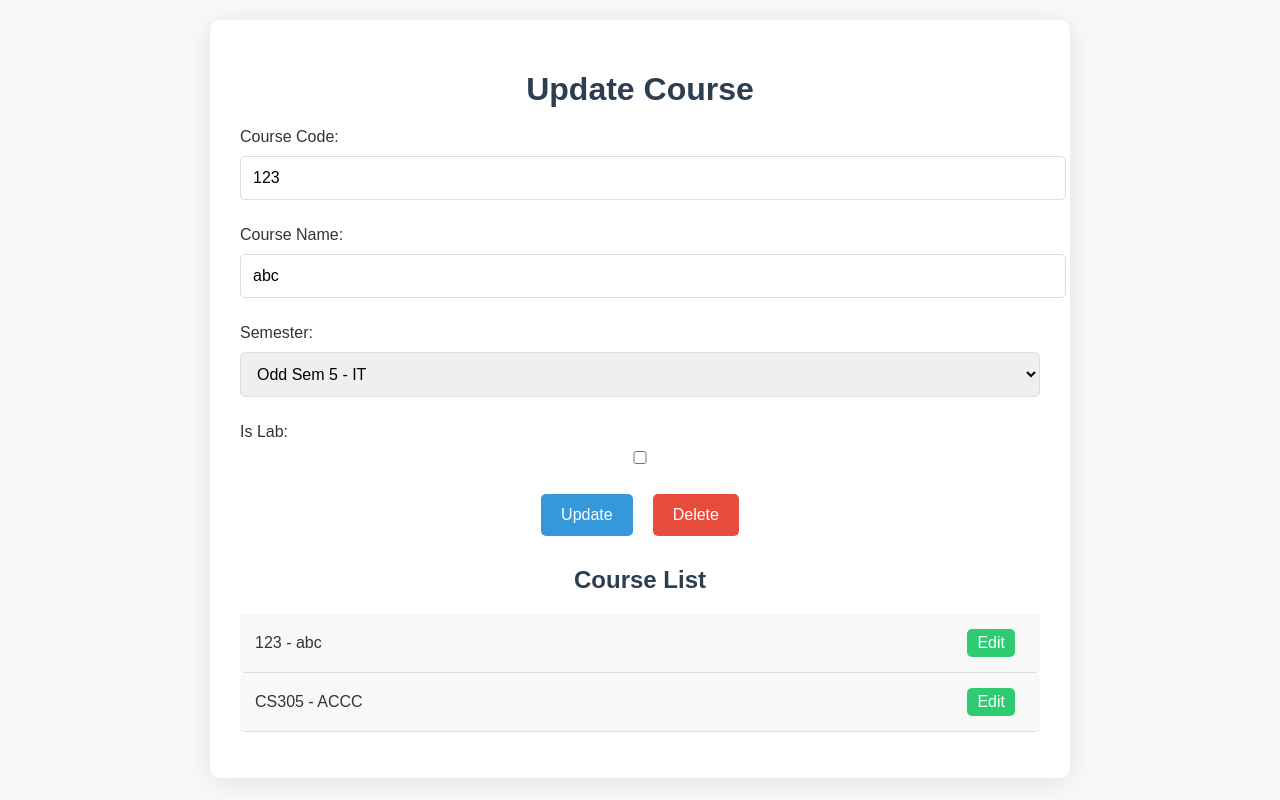
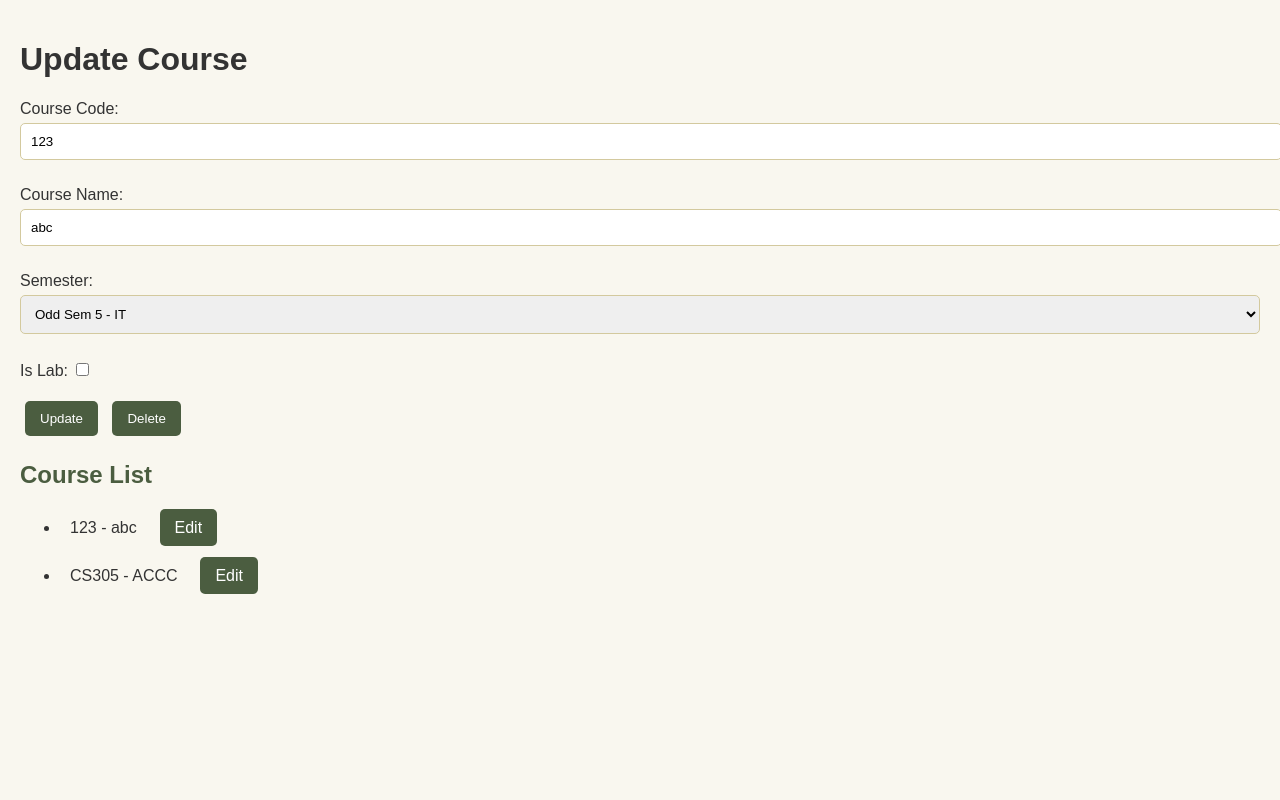
Before and after one commit to Kaditya67/Attrendance-System, a Django app: page /courses/delete/1/ in a window 1280 px wide. Run offline with Django 5.2, Linux system fonts and the light colour scheme; data comes from the database, SQL or seed files in the repository; both versions use the stored data as it was after the commit.

Commit message:
done with crud of teachers, staff and courses. updated UI

```diff
--- a/Attrendance-System-main/attendence/myapp/forms.py
+++ b/Attrendance-System-main/attendence/myapp/forms.py
@@ -528,4 +528,10 @@ class TeacherForm(forms.ModelForm):
             raise forms.ValidationError("Please enter a valid email address.")
         return email
 
+from .models import Staff
+class StaffForm(forms.ModelForm):
+    class Meta:
+        model = Staff
+        fields = ['user', 'position', 'assigned_department', 'staff_id']
+
 #,,,,,,,,,,,,,,,,,,,,,,,,,,,,,,,#
--- a/Attrendance-System-main/attendence/myapp/urls.py
+++ b/Attrendance-System-main/attendence/myapp/urls.py
@@ -97,10 +97,15 @@ urlpatterns = [
     path('courses/update/<int:pk>/', views.manage_courses, name='update_course'),  # This is handled by the same view
     path('courses/delete/<int:pk>/',views. manage_courses, name='delete_course'),  # This is handled by the same view
 
-     path('manage_teacher/', views.manage_teacher, name='add_teacher'),  # For adding a teacher
+    path('manage_teacher/', views.manage_teacher, name='add_teacher'),  # For adding a teacher
     path('manage_teacher/<int:pk>/', views.manage_teacher, name='update_teacher'),  # For updating a teacher
     path('delete_teacher/<int:pk>/', views.delete_teacher, name='delete_teacher'),  # For deleting a teacher
     path('teachers/', views.TeacherListView.as_view(), name='teacher_list'),  # For listing all teachers
+
+    path('manage_staff/', views.manage_staff, name='add_staff'),  # For adding staff
+    path('manage_staff/<int:pk>/', views.manage_staff, name='update_staff'),  # For updating staff
+    path('delete_staff/<int:pk>/', views.delete_staff, name='delete_staff'),  # For deleting staff
+    path('staff/', views.StaffListView.as_view(), name='staff_list'),  # Staff list view
 
 ]
 
--- a/Attrendance-System-main/attendence/myapp/views.py
+++ b/Attrendance-System-main/attendence/myapp/views.py
@@ -1709,8 +1709,54 @@ def delete_teacher(request, pk):
 
 from django.views.generic import ListView
 from .models import Teacher
+from django.contrib import messages
+from .forms import StaffForm
 
 class TeacherListView(ListView):
     model = Teacher
     template_name = 'ui prototype/teacher_list.html'  # Adjust this as necessary
     context_object_name = 'teachers'
+
+def manage_staff(request, pk=None):
+    if pk:
+        staff = get_object_or_404(Staff, pk=pk)
+        form = StaffForm(instance=staff)
+        if request.method == 'POST':
+            form = StaffForm(request.POST, instance=staff)
+            if form.is_valid():
+                form.save()
+                messages.success(request, "Staff updated successfully.")
+                return redirect('staff_list')
+    else:
+        form = StaffForm()
+        if request.method == 'POST':
+            form = StaffForm(request.POST)
+            if form.is_valid():
+                form.save()
+                messages.success(request, "Staff added successfully.")
+                return redirect('staff_list')
+
+    return render(request, 'ui prototype/manage_staff.html', {
+        'form': form,
+        'staff': staff if pk else None,
+        'pk': pk,
+    })
+
+# Delete staff
+def delete_staff(request, pk):
+    staff = get_object_or_404(Staff, pk=pk)
+    print("########################",staff)
+    if request.method == 'POST':
+        staff.delete()
+        messages.success(request, "Staff deleted successfully.")
+        return redirect('staff_list')
+
+    return render(request, 'ui prototype/confirm_delete_staff.html', {'staff': staff})
+
+# List view for staff
+from django.views.generic import ListView
+
+class StaffListView(ListView):
+    model = Staff
+    template_name = 'ui prototype/staff_list.html'
+    context_object_name = 'staff'
--- a/Attrendance-System-main/attendence/static/css/styles.css
+++ b/Attrendance-System-main/attendence/static/css/styles.css
@@ -1,148 +1,88 @@
-/* Global Styles */
+/* General Styles */
 body {
-    font-family: 'Arial', sans-serif;
-    background-color: #f9f9f9; /* Softer background */
+    font-family: Arial, sans-serif;
+    background-color: #F9F7EF; /* Light Cream */
+    color: #333; /* Soft Black */
     margin: 0;
     padding: 20px;
-    color: #333;
 }
 
-/* Container Styles */
-.container {
-    max-width: 800px;
-    margin: auto;
-    background: #ffffff; /* White background for content */
-    border-radius: 10px;
-    box-shadow: 0 4px 30px rgba(0, 0, 0, 0.1);
-    padding: 30px;
+h2 {
+    color: #4B5D40; /* Dark Greenish-Gray */
 }
 
-/* Header Styles */
-h1, h2 {
-    color: #2c3e50;
-    margin-bottom: 20px;
-    text-align: center; /* Centered headers */
+/* Table Styles */
+table {
+    width: 100%;
+    border-collapse: collapse;
+    margin: 20px 0;
+}
+
+th, td {
+    padding: 10px;
+    text-align: left;
+    border: 1px solid #D3C99E; /* Muted Yellow */
+}
+
+th {
+    background-color: #4B5D40; /* Dark Greenish-Gray */
+    color: #F9F7EF; /* Light Cream */
+}
+
+/* Button Styles */
+button, a {
+    padding: 10px 15px;
+    margin: 5px;
+    text-decoration: none;
+    color: white;
+    background-color: #4B5D40; /* Dark Greenish-Gray */
+    border: none;
+    border-radius: 5px;
+    cursor: pointer;
+    transition: background-color 0.3s;
+}
+
+button:hover, a:hover {
+    background-color: #3A4B32; /* Darker shade for hover */
 }
 
 /* Form Styles */
-.course-form {
-    margin-bottom: 30px; /* Increased margin for better spacing */
+form {
+    margin: 20px 0;
 }
 
-.course-form input,
-.course-form select {
+input[type="text"], input[type="email"], select {
     width: 100%;
-    padding: 12px;
-    margin: 10px 0; /* Improved spacing between fields */
-    border: 1px solid #ddd;
-    border-radius: 5px;
-    font-size: 16px;
-    transition: border-color 0.3s;
-}
-
-.course-form input:focus,
-.course-form select:focus {
-    border-color: #3498db; /* Blue focus border */
-    outline: none;
-}
-
-/* Button Styles */
-.button-group {
-    display: flex; /* Flexbox for button alignment */
-    justify-content: center;
-    margin-top: 20px; /* Increased margin for spacing */
-}
-
-.btn {
-    padding: 12px 20px;
-    border: none;
-    border-radius: 5px;
-    cursor: pointer;
-    font-size: 16px;
-    transition: background-color 0.3s, transform 0.2s;
-    margin: 0 10px; /* Spacing between buttons */
-}
-
-.btn-primary {
-    background-color: #3498db; /* Blue */
-    color: white;
-}
-
-.btn-primary:hover {
-    background-color: #2980b9; /* Darker Blue */
-    transform: translateY(-2px); /* Lift effect */
-}
-
-.btn-danger {
-    background-color: #e74c3c; /* Red */
-    color: white;
-}
-
-.btn-danger:hover {
-    background-color: #c0392b; /* Darker Red */
-    transform: translateY(-2px); /* Lift effect */
-}
-
-/* Teacher List Styles */
-.course-list {
-    list-style: none;
-    padding: 0;
-    margin-top: 20px; /* Spacing above the list */
-}
-
-.course-item {
-    padding: 15px;
-    border-bottom: 1px solid #ddd;
-    display: flex;
-    justify-content: space-between;
-    align-items: center;
-    background-color: #f8f8f8; /* Light gray for item backgrounds */
-    border-radius: 5px; /* Rounded corners for list items */
-    transition: background-color 0.3s; /* Smooth hover transition */
-}
-
-.course-item:hover {
-    background-color: #f1f1f1; /* Slightly darker on hover */
-}
-
-.btn-edit {
-    background-color: #2ecc71; /* Green */
-    color: white;
-    padding: 5px 10px;
-    text-decoration: none;
+    padding: 10px;
+    margin: 5px 0 10px 0;
+    border: 1px solid #D3C99E; /* Muted Yellow */
     border-radius: 5px;
 }
 
-.btn-edit:hover {
-    background-color: #27ae60; /* Darker Green */
+/* Confirmation Dialog Styles */
+.confirmation-dialog {
+    background-color: #fff;
+    border: 1px solid #4B5D40;
+    padding: 20px;
+    border-radius: 5px;
+    text-align: center;
 }
 
-/* Confirm Delete Button Styles */
-.confirm-delete {
-    background-color: #e74c3c; /* Red */
-    color: white;
-    padding: 8px 12px;
-    text-decoration: none;
-    border-radius: 5px;
-}
-
-.confirm-delete:hover {
-    background-color: #c0392b; /* Darker Red */
+.confirmation-dialog button {
+    background-color: #D3C99E; /* Muted Yellow */
 }
 
 /* Responsive Styles */
 @media (max-width: 600px) {
-    .container {
-        padding: 15px; /* Reduced padding on small screens */
+    body {
+        padding: 10px;
     }
 
-    .btn {
-        width: 100%;
-        margin-bottom: 10px; /* Full width buttons on small screens */
+    th, td {
+        font-size: 14px;
     }
 
-    .course-item {
-        flex-direction: column; /* Stack items vertically */
-        align-items: flex-start;
+    button, a {
+        font-size: 14px;
     }
 }
--- a/Attrendance-System-main/attendence/templates/ui prototype/manage_courses.html
+++ b/Attrendance-System-main/attendence/templates/ui prototype/manage_courses.html
@@ -25,8 +25,8 @@
         <h2>Course List</h2>
         <ul class="course-list">
             {% for course in courses %}
-                <li class="course-item">
-                    {{ course.code }} - {{ course.name }}
+                <li class="course-item" style="margin-bottom: 10px; padding: 10px;">
+                    {{ course.code }} - {{ course.name }} &nbsp;&nbsp;
                     <a href="{% url 'update_course' course.pk %}" class="btn btn-edit">Edit</a>  <!-- Change this line -->
                 </li>
             {% endfor %}
```
Also changed, not shown: Attrendance-System-main/attendence/myapp/templatetags/form_filters.py (added, +7 -0 lines), Attrendance-System-main/attendence/templates/ui prototype/confirm_delete_staff.html (added, +20 -0 lines), Attrendance-System-main/attendence/templates/ui prototype/manage_staff.html (added, +41 -0 lines), Attrendance-System-main/attendence/templates/ui prototype/manage_teacher.html (+17 -11 lines), Attrendance-System-main/attendence/templates/ui prototype/staff_list.html (added, +41 -0 lines), Attrendance-System-main/attendence/templates/ui prototype/teacher_list.html (+1 -76 lines), Attrendance-System-main/attendence/db.sqlite3.
